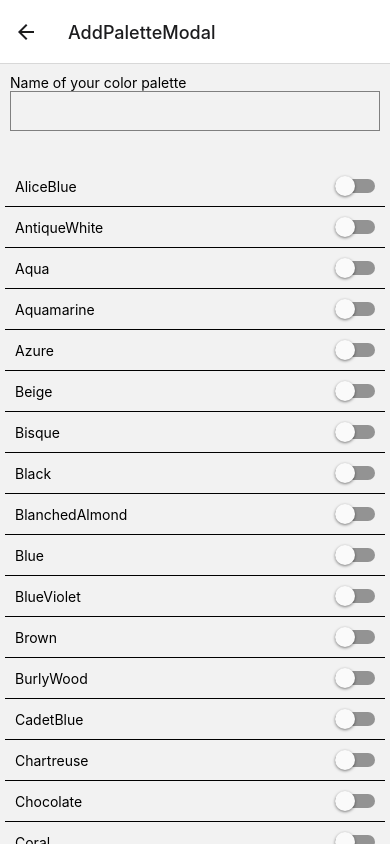
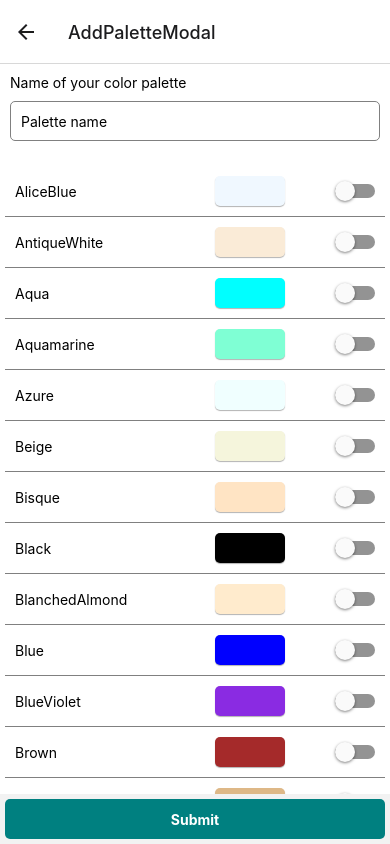
Before and after one commit to nickelead/feast, a React Native app: screen /AddPaletteModal in a window 390 px wide. Built offline with nearby package versions, Linux system fonts and the light colour scheme; no server answers.

Commit message:
feat(modal): Add save button

```diff
--- a/src/components/ColorSwitch.js
+++ b/src/components/ColorSwitch.js
@@ -1,7 +1,7 @@
 import React, { useCallback } from 'react';
 import { Switch, Text, View, StyleSheet } from 'react-native';
 
-export const ColorSwitch = ({ colorName, isSelected, onChange }) => {
+export const ColorSwitch = ({ colorName, hexCode, isSelected, onChange }) => {
   const handleChange = useCallback(
     newSelected => {
       onChange({ newSelected, colorName });
@@ -12,6 +12,7 @@ export const ColorSwitch = ({ colorName, isSelected, onChange }) => {
   return (
     <View style={styles.line}>
       <Text style={styles.text}>{colorName}</Text>
+      <View style={[styles.color, { backgroundColor: hexCode }]} />
       <Switch value={isSelected} onValueChange={handleChange} />
     </View>
   );
@@ -24,6 +25,19 @@ const styles = StyleSheet.create({
     alignItems: 'center',
     padding: 10,
     borderBottomWidth: 1,
+    borderBottomColor: 'grey',
   },
-  text: {},
+  text: {
+    width: 150,
+  },
+  color: {
+    height: 30,
+    width: 70,
+    borderRadius: 5,
+    shadowColor: '#000',
+    shadowOffset: { width: 0, height: 1 },
+    shadowOpacity: 0.3,
+    shadowRadius: 1,
+    elevation: 5,
+  },
 });
--- a/src/screens/AddPaletteModal.js
+++ b/src/screens/AddPaletteModal.js
@@ -1,9 +1,20 @@
 import React, { useCallback, useState } from 'react';
-import { FlatList, StyleSheet, Text, TextInput, View } from 'react-native';
+import {
+  FlatList,
+  StyleSheet,
+  Text,
+  TextInput,
+  TouchableOpacity,
+  View,
+  Alert,
+} from 'react-native';
 import { ColorSwitch } from '../components';
 import { ALL_COLORS } from '../constants';
+import { useNavigation } from '@react-navigation/native';
 
 export const AddPaletteModal = () => {
+  const { navigate } = useNavigation();
+
   const [allColors, setAllColors] = useState(
     ALL_COLORS.map(item => ({ ...item, isSelected: false })),
   );
@@ -26,6 +37,26 @@ export const AddPaletteModal = () => {
     [allColors],
   );
 
+  const handleSubmit = useCallback(() => {
+    if (paletteName === '') {
+      return Alert.alert('Please enter a palette name');
+    }
+
+    const selectedColors = allColors.filter(({ isSelected }) => isSelected);
+    if (selectedColors.length < 3) {
+      return Alert.alert('Please select at least 3 colors');
+    }
+
+    const newPalette = {
+      paletteName,
+      colors: selectedColors.map(({ colorName, hexCode }) => ({
+        colorName,
+        hexCode,
+      })),
+    };
+    navigate('Home', { newPalette });
+  }, [allColors, navigate, paletteName]);
+
   return (
     <>
       <View style={styles.textForm}>
@@ -34,6 +65,7 @@ export const AddPaletteModal = () => {
           style={styles.input}
           value={paletteName}
           onChangeText={setPaletteName}
+          placeholder="Palette name"
         />
       </View>
       <FlatList
@@ -43,11 +75,15 @@ export const AddPaletteModal = () => {
         renderItem={({ item }) => (
           <ColorSwitch
             colorName={item.colorName}
+            hexCode={item.hexCode}
             isSelected={item.isSelected}
             onChange={handleChange}
           />
         )}
       />
+      <TouchableOpacity style={styles.submitButton} onPress={handleSubmit}>
+        <Text style={styles.submitText}>Submit</Text>
+      </TouchableOpacity>
     </>
   );
 };
@@ -57,13 +93,28 @@ const styles = StyleSheet.create({
     borderWidth: 1,
     borderColor: 'grey',
     height: 40,
-    padding: 5,
-    marginBottom: 20,
+    padding: 10,
+    borderRadius: 5,
+    marginVertical: 10,
   },
   list: {
     padding: 5,
+    backgroundColor: 'white',
   },
   textForm: {
     padding: 10,
+    backgroundColor: 'white',
+  },
+  submitButton: {
+    height: 40,
+    backgroundColor: 'teal',
+    borderRadius: 5,
+    justifyContent: 'center',
+    alignItems: 'center',
+    margin: 5,
+  },
+  submitText: {
+    color: 'white',
+    fontWeight: 'bold',
   },
 });
--- a/src/screens/Home.js
+++ b/src/screens/Home.js
@@ -9,7 +9,8 @@ import {
 import { PalettePreview } from '../components';
 import { useNavigation } from '@react-navigation/native';
 
-export const Home = () => {
+export const Home = ({ route }) => {
+  const newColorPalette = route.params?.newPalette;
   const [palettes, setPalettes] = useState();
   const [isRefreshing, setIsRefreshing] = useState(false);
   const { navigate } = useNavigation();
@@ -27,6 +28,12 @@ export const Home = () => {
   useEffect(() => {
     fetchData();
   }, [fetchData]);
+
+  useEffect(() => {
+    if (newColorPalette) {
+      setPalettes(oldPalettes => [newColorPalette, ...oldPalettes]);
+    }
+  }, [newColorPalette]);
 
   const handleRefresh = useCallback(async () => {
     setIsRefreshing(true);
```
